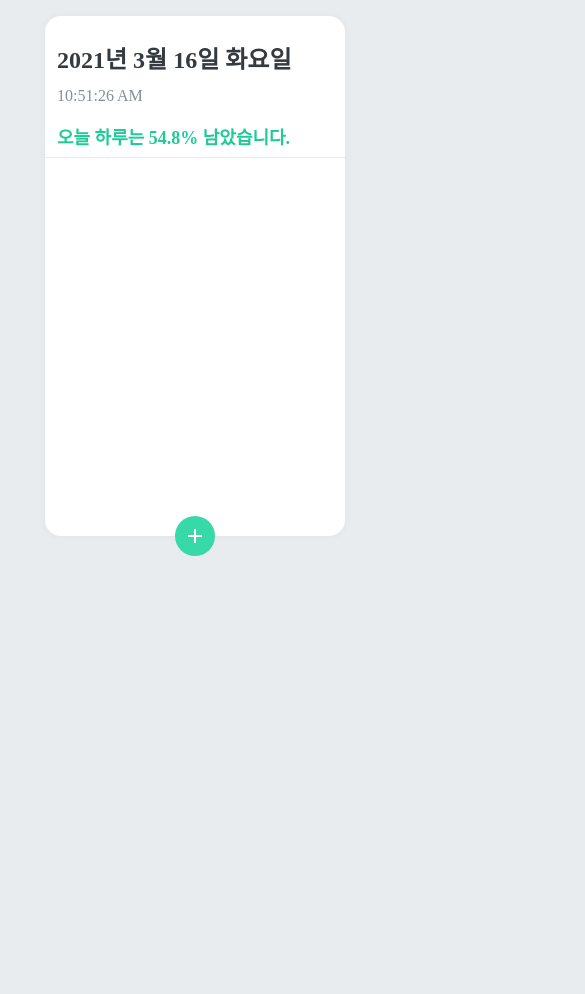
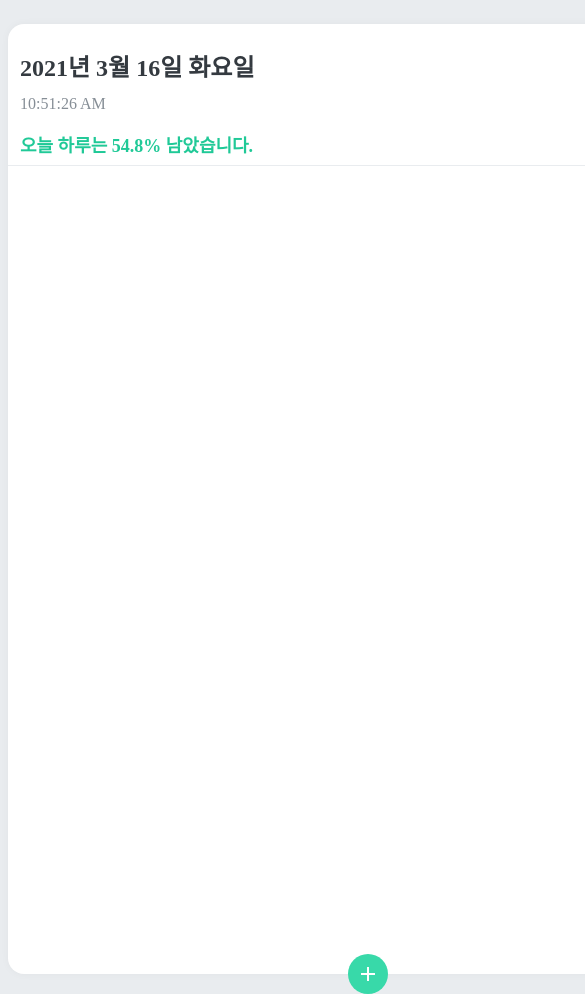
Before and after one commit to yourcarrot0214/react-todolist, a React (Create React App) app in the folder redux-study/: page / in a window 390 px wide. Shown: the top 994 px of the page, 585 px wide, since content can reach past the window. Before the commit the page ends 844 px from the top, so only its background shows below. Built offline with nearby package versions, Linux system fonts and the light colour scheme.

Commit message:
Tablet S size 반응형

```diff
--- a/redux-study/src/App.js
+++ b/redux-study/src/App.js
@@ -33,6 +33,12 @@ const AppContainer = styled.div`
     height: 520px;
     margin-top: 16px;
   }
+
+  @media ${(props) => props.theme.tabletS} {
+    width: 720px;
+    height: 950px;
+    margin-top: 24px;
+  }
 `;
 
 function App() {
--- a/redux-study/src/styles/theme.js
+++ b/redux-study/src/styles/theme.js
@@ -1,5 +1,5 @@
 const size = {
-  mobile: "770px",
+  mobile: "767px",
   tabletS: "1023px",
   tabletM: "1220px",
   tabletL: "1280px",
```
